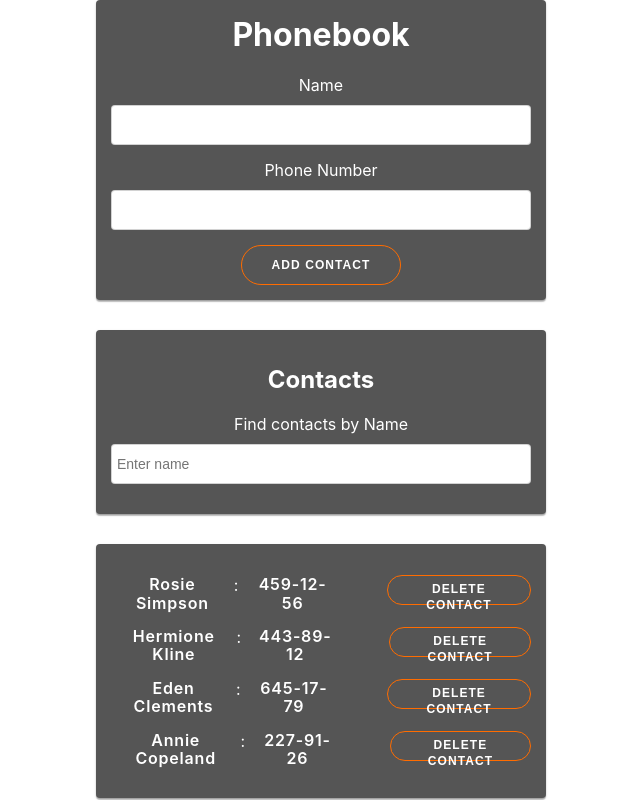
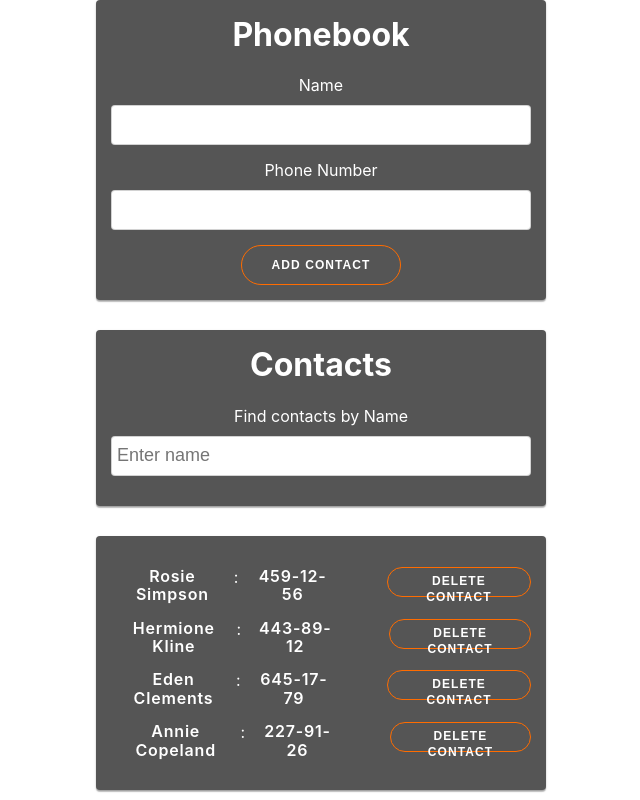
Before and after one commit to Krenichniy/goit-react-hw-02-phonebook, a React (Create React App) app: page / in a window 1280 px wide. Shown: the whole page, without its empty margins (319-959 px from the left). Built offline with nearby package versions, Linux system fonts and the light colour scheme.

Commit message:
added files for styles

```diff
--- /dev/null
+++ b/src/components/ContactsList/Contacts.styled.js
@@ -0,0 +1,51 @@
+const { default: styled } = require('styled-components');
+
+export const StyledItem = styled.li`
+  display: flex;
+  justify-content: space-between;
+  margin-bottom: 15px;
+  color: #fff;
+  &:last-child {
+    margin-bottom: 0;
+  }
+`;
+
+export const StyledName = styled.span`
+  font-weight: 600;
+  font-size: 16px;
+  line-height: 1.15;
+  letter-spacing: 0.05em;
+  color: #fff;
+`;
+export const StyledNumber = styled.span`
+  margin-right: 50px;
+  margin-left: 10px;
+  font-weight: 600;
+  font-size: 16px;
+  line-height: 1.15;
+  letter-spacing: 0.05em;
+  color: #fff;
+`;
+export const StyledBtn = styled.button`
+  min-width: 60px;
+  max-height: 30px;
+  border: 1px solid #ff6c00;
+  border-radius: 25px;
+  padding: 6px 10px;
+
+  font-weight: 600;
+  font-size: 12px;
+  line-height: 1.33;
+  letter-spacing: 0.09em;
+  color: #fff;
+  background-color: transparent;
+  transition: background-color 250ms cubic-bezier(0.4, 0, 0.2, 1);
+  text-transform: uppercase;
+  cursor: pointer;
+
+  &:hover,
+  &:focus {
+    color: #000;
+    background-color: #ff6c00;
+  }
+`;
--- a/src/components/ContactsList/ContactsList.jsx
+++ b/src/components/ContactsList/ContactsList.jsx
@@ -1,5 +1,6 @@
 import PropTypes from 'prop-types';
-import styled from 'styled-components'
+import {Container, } from '../Form/Form.styled'
+import {StyledItem, StyledName, StyledNumber,StyledBtn} from './Contacts.styled'
 
 const ContactsList = ({list, removeItem}) => {
     return (
@@ -23,64 +24,5 @@ ContactsList.propType = {
     removeItem: PropTypes.func.isRequired
 }
 
-const Container = styled.div`
-            max-width:450px;
-            margin-left:auto;
-            margin-right:auto;
-            margin-bottom:30px;
-            padding:15px;
-            background: #555555;
-            border-radius: 4px;
-            box-shadow: 0px 1px 3px rgba(0, 0, 0, 0.12), 0px 1px 1px rgba(0, 0, 0, 0.14),
-                0px 2px 1px rgba(0, 0, 0, 0.2);
-`
-const StyledItem = styled.li`
-            display:flex;
-            justify-content:space-between;
-            margin-bottom: 15px;
-            color:#fff;
-            &:last-child{
-                margin-bottom: 0;
-            }
-`
 
-const StyledName = styled.span`
-            font-weight:600;
-            font-size:16px;
-            line-height:1.15;
-            letter-spacing:0.05em;
-            color:#fff;
-
-`
-const StyledNumber = styled.span`
-            margin-right:50px;
-            margin-left:10px;
-            font-weight:600;
-            font-size:16px;
-            line-height:1.15;
-            letter-spacing:0.05em;
-            color:#fff;
-`
-const StyledBtn = styled.button`
-            min-width: 60px;
-            max-height: 30px;
-            border: 1px solid #ff6c00;
-            border-radius: 25px;
-            padding: 6px 10px;
-
-            font-weight: 600;
-            font-size: 12px;
-            line-height: 1.33;
-            letter-spacing: 0.09em;
-            color: #fff;
-            background-color: transparent;
-            transition: background-color 250ms cubic-bezier(0.4, 0, 0.2, 1);
-            text-transform: uppercase;
-            cursor: pointer;
-
-            &:hover, &:focus{
-                color:#000;
-                background-color:#ff6c00;
-            }
-`
 export default ContactsList;
--- a/src/components/Filter/Filter.jsx
+++ b/src/components/Filter/Filter.jsx
@@ -1,6 +1,6 @@
 import { Component } from 'react';
 import PropTypes from 'prop-types';
-import styled from 'styled-components'
+import {Container, Header, LabelContainer, UserInput } from '../Form/Form.styled'
 
 class Filter extends Component {
     static propTypes = {
@@ -12,7 +12,7 @@ class Filter extends Component {
         return (
             <>
                 <Container>
-                <Heder>Contacts</Heder>
+                <Header>Contacts</Header>
                 <LabelContainer>Find contacts by Name
 
                 <UserInput
@@ -28,43 +28,5 @@ class Filter extends Component {
     }
 }
 
-const Container = styled.div`
-            max-width:450px;
-            margin-left:auto;
-            margin-right:auto;
-            margin-bottom:30px;
-            padding:15px;
-            background: #555555;
-            border-radius: 4px;
-            box-shadow: 0px 1px 3px rgba(0, 0, 0, 0.12), 0px 1px 1px rgba(0, 0, 0, 0.14),
-                0px 2px 1px rgba(0, 0, 0, 0.2);
-`
-const Heder = styled.h2`
-            color:#fff;
-`
-const LabelContainer = styled.label`
-            display:flex;
-            align-items:center;
-            flex-direction:column;
-            width:100%;
-            margin-bottom: 15px;
-            color:#fff;
-`
-const UserInput = styled.input`
-        width: 100%;
-        height: 40px;
-        margin-top:10px;
-        padding: 14px 0px 14px 5px;
-        font-size: 14px;
-        border: 1px solid rgba(33, 33, 33, 0.2);
-        border-radius: 4px;
-        outline: none;
-        transition: border-color 250ms cubic-bezier(0.4, 0, 0.2, 1);
 
-        &:hover,
-        &:focus {
-            border-color: #ff6c00;
-
-        margin-top:10px
-`
 export default Filter;
--- a/src/components/Form/Form.jsx
+++ b/src/components/Form/Form.jsx
@@ -1,6 +1,6 @@
 import React, { Component } from 'react';
 import PropTypes from 'prop-types';
-import styled from 'styled-components'
+import {Container, Header,FormContainer, LabelContainer, UserInput, StyledBtn } from './Form.styled';
 
 class Form extends Component {
     state = {
@@ -72,75 +72,4 @@ class Form extends Component {
     }
 }
 
-const Container = styled.div`
-            max-width:450px;
-            margin-left:auto;
-            margin-right:auto;
-            margin-bottom:30px;
-            padding:15px;
-            background: #555555;
-            border-radius: 4px;
-            box-shadow: 0px 1px 3px rgba(0, 0, 0, 0.12), 0px 1px 1px rgba(0, 0, 0, 0.14),
-                0px 2px 1px rgba(0, 0, 0, 0.2);
-`
-const Header = styled.h1`
-            margin-top:0;
-            color:#fff;
-`
-const FormContainer = styled.form`
-            display:flex;
-            align-items:center;
-            flex-direction:column;
-            width:100%;
-            margin-left:auto;
-            margin-right:auto;
-
-`
-const LabelContainer = styled.label`
-            display:flex;
-            align-items:center;
-            flex-direction:column;
-            width:100%;
-            margin-bottom: 15px;
-            color:#fff;
-`
-const UserInput = styled.input `
-        width: 100%;
-        height: 40px;
-        margin-top:10px;
-        padding: 14px 0px 14px 45px;
-        font-size: 18px;
-        border: 1px solid rgba(33, 33, 33, 0.2);
-        border-radius: 4px;
-        outline: none;
-        transition: border-color 250ms cubic-bezier(0.4, 0, 0.2, 1);
-
-        &:hover,
-        &:focus {
-            border-color: #ff6c00;
-
-`
-
-const StyledBtn = styled.button`
-            min-width: 160px;
-            max-height: 40px;
-            border: 1px solid #ff6c00;
-            border-radius: 25px;
-            padding: 12px 20px;
-
-            font-weight: 600;
-            font-size: 12px;
-            line-height: 1.33;
-            letter-spacing: 0.09em;
-            color: #fff;
-            background-color: transparent;
-            transition: background-color 250ms cubic-bezier(0.4, 0, 0.2, 1);
-            text-transform: uppercase;
-            cursor: pointer;
-
-            &:hover, &:focus{
-                color:#000;
-                background-color:#ff6c00;
-            }
-`
 export default Form;
--- /dev/null
+++ b/src/components/Form/Form.styled.js
@@ -0,0 +1,73 @@
+const { default: styled } = require('styled-components');
+
+export const Container = styled.div`
+  max-width: 450px;
+  margin-left: auto;
+  margin-right: auto;
+  margin-bottom: 30px;
+  padding: 15px;
+  background: #555555;
+  border-radius: 4px;
+  box-shadow: 0px 1px 3px rgba(0, 0, 0, 0.12), 0px 1px 1px rgba(0, 0, 0, 0.14),
+    0px 2px 1px rgba(0, 0, 0, 0.2);
+`;
+export const Header = styled.h1`
+  margin-top: 0;
+  color: #fff;
+`;
+export const FormContainer = styled.form`
+  display: flex;
+  align-items: center;
+  flex-direction: column;
+  width: 100%;
+  margin-left: auto;
+  margin-right: auto;
+`;
+export const LabelContainer = styled.label`
+  display: flex;
+  align-items: center;
+  flex-direction: column;
+  width: 100%;
+  margin-bottom: 15px;
+  color: #fff;
+`;
+export const UserInput = styled.input`
+        width: 100%;
+        height: 40px;
+        margin-top:10px;
+        padding: 14px 0px 14px 5px;
+        font-size: 18px;
+        border: 1px solid rgba(33, 33, 33, 0.2);
+        border-radius: 4px;
+        outline: none;
+        transition: border-color 250ms cubic-bezier(0.4, 0, 0.2, 1);
+
+        &:hover,
+        &:focus {
+            border-color: #ff6c00;
+
+`;
+
+export const StyledBtn = styled.button`
+  min-width: 160px;
+  max-height: 40px;
+  border: 1px solid #ff6c00;
+  border-radius: 25px;
+  padding: 12px 20px;
+
+  font-weight: 600;
+  font-size: 12px;
+  line-height: 1.33;
+  letter-spacing: 0.09em;
+  color: #fff;
+  background-color: transparent;
+  transition: background-color 250ms cubic-bezier(0.4, 0, 0.2, 1);
+  text-transform: uppercase;
+  cursor: pointer;
+
+  &:hover,
+  &:focus {
+    color: #000;
+    background-color: #ff6c00;
+  }
+`;
```
